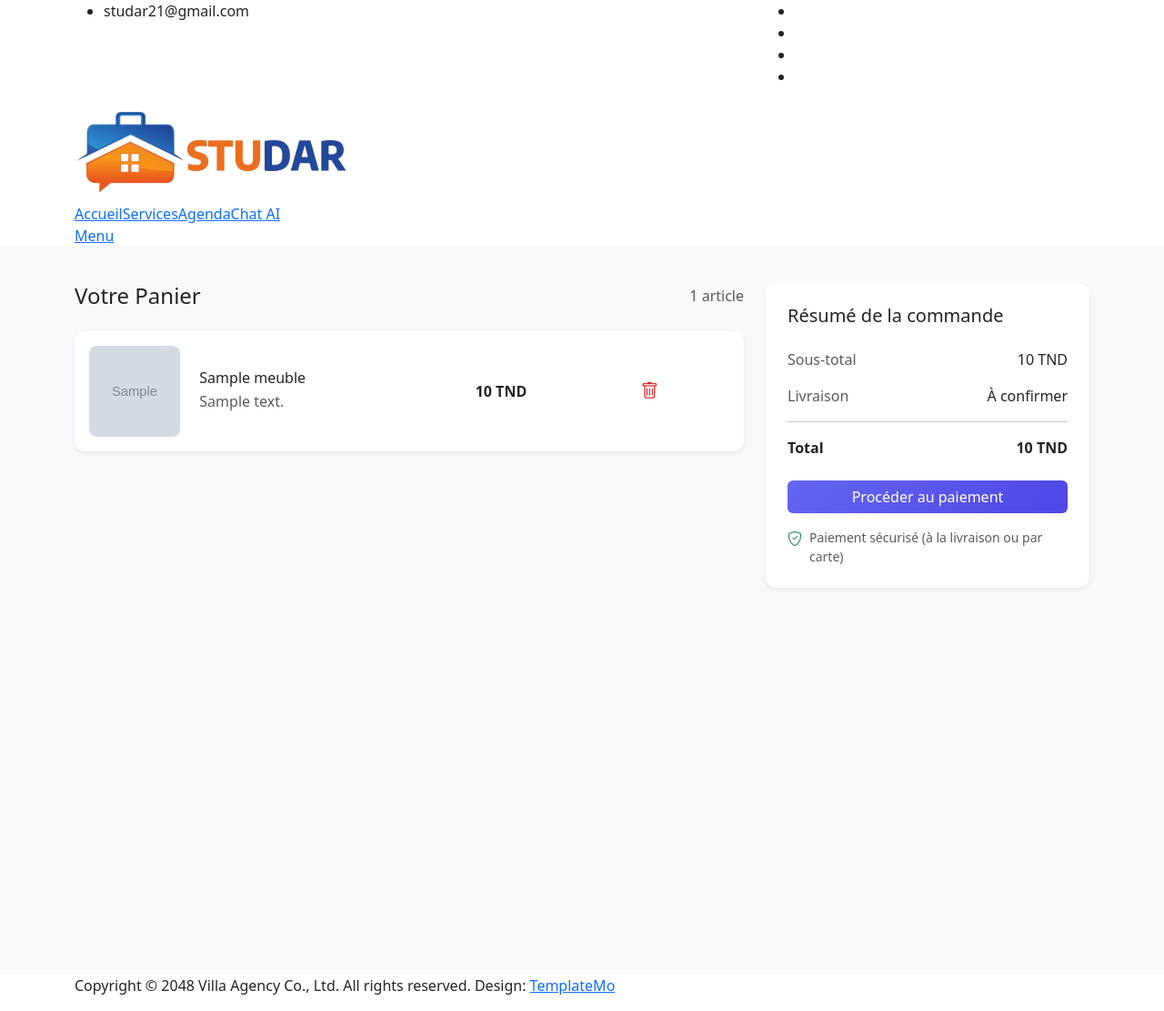
After one commit to NawelDorrije/PIDEV_WEB_STUDAR, a Symfony app: template templates/gestion_meubles/panier/voir_lignes.html.twig in a window 1280 px wide. The commit adds this page. Shown: the whole page at 91% size. Run offline with Twig, Linux system fonts and the light colour scheme; the template is opened without the code that fills it: most values are stand-ins (such as "Sample title", 1, 10 or a date in 2020); grey boxes marked "Sample" are stand-in pictures; some libraries are stand-ins or nearby versions.

Commit message:
show ligne panier

```diff
--- a/templates/base.html.twig
+++ b/templates/base.html.twig
@@ -86,7 +86,7 @@
                                 </li>
 
                                 <li><a href="{{ path('app_home') }}">Chat AI</a></li>
-                                <li><a href="{{ path('app_home') }}"><i class="fa fa-calendar"></i></a></li>
+                                <li><a href="{{ path('app_gestion_meubles_panier') }}"><i class="fa fa-shopping-cart"></i></a></li>
                                 <li><a href="{{ path('app_home') }}"><i class="fa fa-user"></i></a></li> <!-- Icône de profil -->
                             </ul>
 
--- /dev/null
+++ b/templates/gestion_meubles/panier/voir_lignes.html.twig
@@ -0,0 +1,247 @@
+{% extends 'base.html.twig' %}
+
+{% block title %}
+    Mon Panier
+{% endblock %}
+
+{% block body %}
+<link href="https://cdn.jsdelivr.net/npm/bootstrap@5.3.0/dist/css/bootstrap.min.css" rel="stylesheet">
+<link rel="stylesheet" href="https://cdn.jsdelivr.net/npm/bootstrap-icons@1.11.1/font/bootstrap-icons.css">
+
+<style>
+    .cart-wrapper {
+        background-color: #f8f9fa;
+        min-height: 100vh;
+        padding: 40px 0;
+    }
+
+    .product-card {
+        background: white;
+        border-radius: 12px;
+        transition: transform 0.2s;
+    }
+
+    .product-card:hover {
+        transform: translateY(-2px);
+    }
+
+    .product-image {
+        width: 100px;
+        height: 100px;
+        object-fit: cover;
+        border-radius: 8px;
+    }
+
+    .summary-card {
+        background: white;
+        border-radius: 12px;
+        position: sticky;
+        top: 20px;
+    }
+
+    .checkout-btn {
+        background: linear-gradient(135deg, #6366f1, #4f46e5);
+        border: none;
+        transition: transform 0.2s;
+    }
+
+    .checkout-btn:hover {
+        transform: translateY(-2px);
+        background: linear-gradient(135deg, #4f46e5, #4338ca);
+    }
+
+    .remove-btn {
+        color: #dc2626;
+        cursor: pointer;
+        transition: all 0.2s;
+        font-size: 1.2rem;
+    }
+
+    .remove-btn:hover {
+        color: #991b1b;
+    }
+
+    .modal-content {
+        border-radius: 12px;
+    }
+
+    .btn-confirm {
+        background: linear-gradient(135deg, #6366f1, #4f46e5);
+        border: none;
+    }
+
+    .btn-confirm:hover {
+        background: linear-gradient(135deg, #4f46e5, #4338ca);
+    }
+</style>
+
+<div class="cart-wrapper">
+    <div class="container">
+        <div class="row g-4">
+            <!-- Cart Items Section -->
+            <div class="col-lg-8">
+                <div class="d-flex justify-content-between align-items-center mb-4">
+                    <h4 class="mb-0">Votre Panier</h4>
+                    <span class="text-muted">{{ lignesPanier|length }} article{% if lignesPanier|length > 1 %}s{% endif %}</span>
+                </div>
+
+                <!-- Product Cards -->
+                {% if lignesPanier|length > 0 %}
+                    <div class="d-flex flex-column gap-3">
+                        {% for ligne in lignesPanier %}
+                            <div class="product-card p-3 shadow-sm">
+                                <div class="row align-items-center">
+                                    <div class="col-md-2">
+                                        <img src="{% if ligne.meuble.image %}{{ asset('images/' ~ ligne.meuble.image) }}{% else %}{{ asset('images/downloadImage.png') }}{% endif %}"
+                                             alt="{{ ligne.meuble.nom }}"
+                                             class="product-image">
+                                    </div>
+                                    <div class="col-md-5">
+                                        <h6 class="mb-1">{{ ligne.meuble.nom }}</h6>
+                                        <p class="text-muted mb-0">{{ ligne.meuble.description|length > 50 ? ligne.meuble.description|slice(0, 50) ~ '...' : ligne.meuble.description }}</p>
+                                    </div>
+                                    <div class="col-md-3">
+                                        <span class="fw-bold">{{ ligne.meuble.prix }} TND</span>
+                                    </div>
+                                    <div class="col-md-2">
+                                        <form action="{{ path('app_gestion_meubles_ligne_panier_remove', {'id': ligne.id}) }}" method="POST">
+                                            <input type="hidden" name="_token" value="{{ csrf_token('remove_' ~ ligne.id) }}">
+                                            <button type="submit" class="btn remove-btn p-0 border-0 bg-transparent">
+                                                <i class="bi bi-trash"></i>
+                                            </button>
+                                        </form>
+                                    </div>
+                                </div>
+                            </div>
+                        {% endfor %}
+                    </div>
+                {% else %}
+                    <div class="alert alert-info text-center" role="alert">
+                        Votre panier est vide.
+                    </div>
+                {% endif %}
+            </div>
+
+            <!-- Summary Section -->
+            <div class="col-lg-4">
+                <div class="summary-card p-4 shadow-sm">
+                    <h5 class="mb-4">Résumé de la commande</h5>
+
+                    <div class="d-flex justify-content-between mb-3">
+                        <span class="text-muted">Sous-total</span>
+                        <span>{{ total }} TND</span>
+                    </div>
+                    <div class="d-flex justify-content-between mb-3">
+                        <span class="text-muted">Livraison</span>
+                        <span>À confirmer</span>
+                    </div>
+                    <hr>
+                    <div class="d-flex justify-content-between mb-4">
+                        <span class="fw-bold">Total</span>
+                        <span class="fw-bold">{{ total }} TND</span>
+                    </div>
+
+                    <!-- Bouton pour ouvrir la modal -->
+                    {% if lignesPanier|length > 0 %}
+                        <button class="btn btn-primary checkout-btn w-100 mb-3" data-bs-toggle="modal" data-bs-target="#paymentModal">
+                            Procéder au paiement
+                        </button>
+                    {% else %}
+                        <button class="btn btn-primary checkout-btn w-100 mb-3" disabled>
+                            Procéder au paiement
+                        </button>
+                    {% endif %}
+
+                    <div class="d-flex justify-content-center gap-2">
+                        <i class="bi bi-shield-check text-success"></i>
+                        <small class="text-muted">Paiement sécurisé (à la livraison ou par carte)</small>
+                    </div>
+                </div>
+            </div>
+        </div>
+    </div>
+</div>
+
+<!-- Modal pour choisir le mode de paiement -->
+<div class="modal fade" id="paymentModal" tabindex="-1" aria-labelledby="paymentModalLabel" aria-hidden="true">
+    <div class="modal-dialog">
+        <div class="modal-content">
+            <div class="modal-header">
+                <h5 class="modal-title" id="paymentModalLabel">Choisir le mode de paiement</h5>
+                <button type="button" class="btn-close" data-bs-dismiss="modal" aria-label="Close"></button>
+            </div>
+            <div class="modal-body">
+                <form id="paymentForm" action="{{ path('app_gestion_meubles_panier_confirm_checkout') }}" method="POST">
+                    <div class="mb-3">
+                        <div class="form-check">
+                            <input class="form-check-input" type="radio" name="payment_method" id="cardPayment" value="card" checked>
+                            <label class="form-check-label" for="cardPayment">
+                                Paiement par carte
+                            </label>
+                        </div>
+                        <div class="form-check">
+                            <input class="form-check-input" type="radio" name="payment_method" id="deliveryPayment" value="delivery">
+                            <label class="form-check-label" for="deliveryPayment">
+                                Paiement à la livraison
+                            </label>
+                        </div>
+                    </div>
+                    <input type="hidden" name="_token" value="{{ csrf_token('checkout') }}">
+                </form>
+            </div>
+            <div class="modal-footer">
+                <button type="button" class="btn btn-secondary" data-bs-dismiss="modal">Annuler</button>
+                <button type="button" class="btn btn-confirm" id="confirmPayment">Confirmer</button>
+            </div>
+        </div>
+    </div>
+</div>
+
+<!-- Modal pour le paiement à la livraison -->
+<div class="modal fade" id="deliveryModal" tabindex="-1" aria-labelledby="deliveryModalLabel" aria-hidden="true">
+    <div class="modal-dialog">
+        <div class="modal-content">
+            <div class="modal-header">
+                <h5 class="modal-title" id="deliveryModalLabel">Confirmer la commande</h5>
+                <button type="button" class="btn-close" data-bs-dismiss="modal" aria-label="Close"></button>
+            </div>
+            <div class="modal-body">
+                <p><strong>Montant total :</strong> {{ total }} TND</p>
+                <form id="deliveryForm" action="{{ path('app_gestion_meubles_panier_confirm_checkout') }}" method="POST">
+                    <div class="mb-3">
+                        <label for="address" class="form-label">Adresse de livraison</label>
+                        <textarea class="form-control" id="address" name="address" rows="3" required></textarea>
+                    </div>
+                    <input type="hidden" name="payment_method" value="delivery">
+                    <input type="hidden" name="_token" value="{{ csrf_token('checkout') }}">
+                </form>
+            </div>
+            <div class="modal-footer">
+                <button type="button" class="btn btn-secondary" data-bs-dismiss="modal">Annuler</button>
+                <button type="submit" form="deliveryForm" class="btn btn-confirm">Confirmer</button>
+            </div>
+        </div>
+    </div>
+</div>
+
+<script src="https://cdn.jsdelivr.net/npm/bootstrap@5.3.0/dist/js/bootstrap.bundle.min.js"></script>
+<script>
+    document.addEventListener('DOMContentLoaded', function () {
+        const confirmPaymentBtn = document.getElementById('confirmPayment');
+        const paymentForm = document.getElementById('paymentForm');
+        const deliveryModal = new bootstrap.Modal(document.getElementById('deliveryModal'));
+        const paymentModal = bootstrap.Modal.getInstance(document.getElementById('paymentModal'));
+
+        confirmPaymentBtn.addEventListener('click', function () {
+            const selectedMethod = paymentForm.querySelector('input[name="payment_method"]:checked').value;
+
+            if (selectedMethod === 'delivery') {
+                paymentModal.hide();
+                deliveryModal.show();
+            } else {
+                paymentForm.submit(); // Soumet directement pour le paiement par carte
+            }
+        });
+    });
+</script>
+{% endblock %}
```
Also changed, not shown: src/Controller/GestionMeubles/PanierController.php (+79 -8 lines), templates/gestion_meubles/panier/checkout.html.twig (added, +89 -0 lines).
